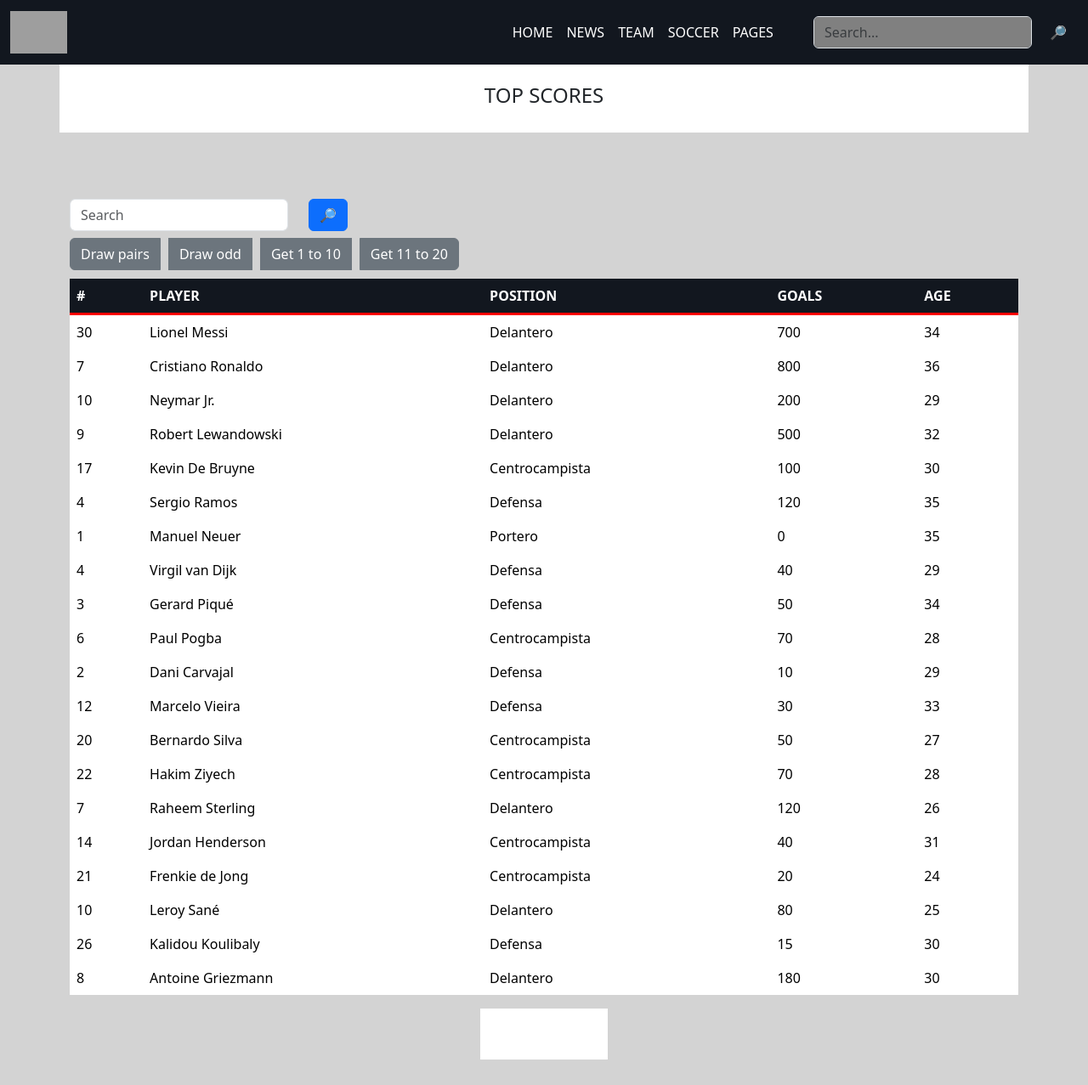
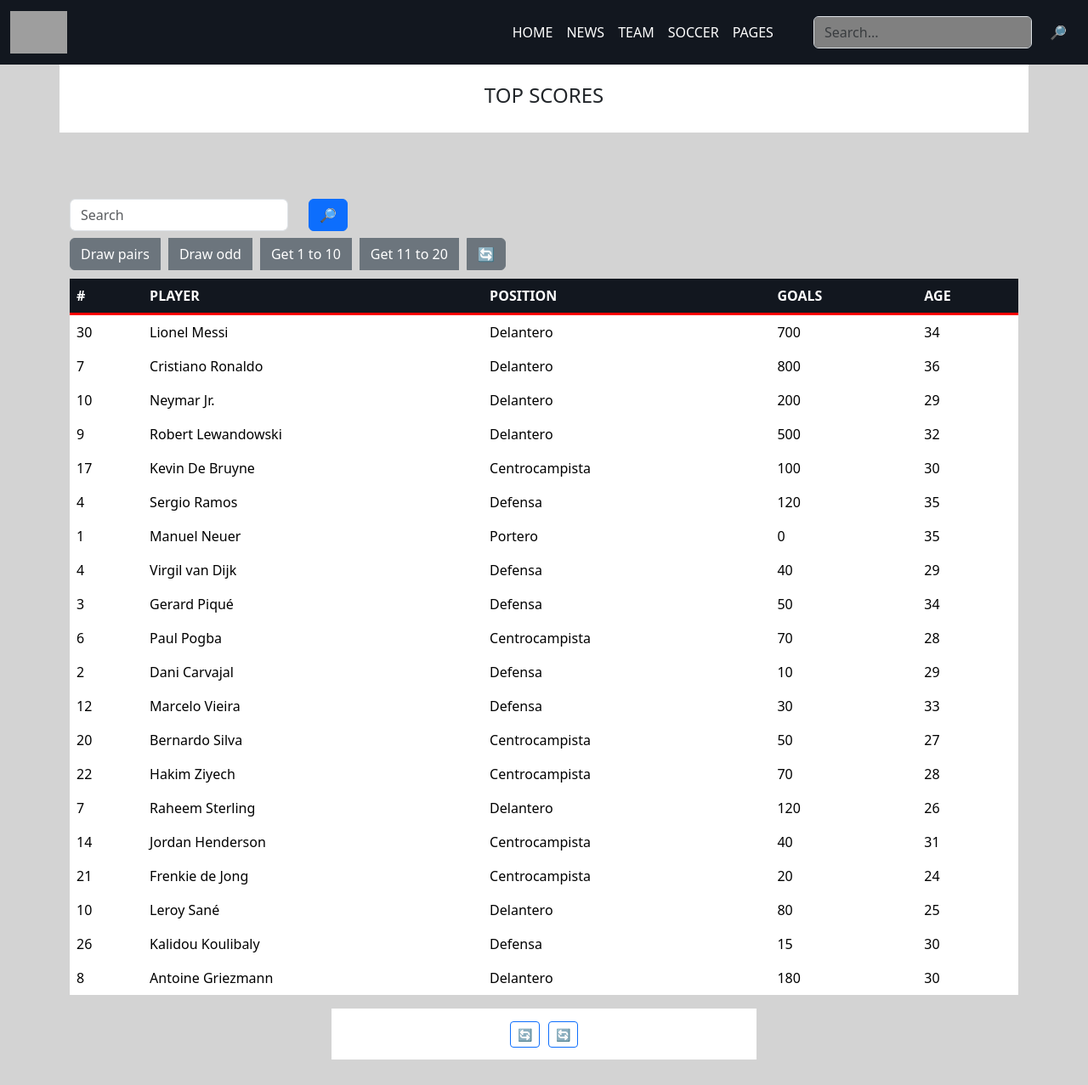
Before and after one commit to Santy-417/ReactProyectFinal, a React (Vite) app: page / in a window 1280 px wide. Shown: the whole page at 85% size. Built offline with nearby package versions, Linux system fonts and the light colour scheme; grey boxes are pictures that could not be loaded.

Commit message:
create buttons of icons

```diff
--- a/src/App.jsx
+++ b/src/App.jsx
@@ -1,7 +1,8 @@
 import PlayerTable from './components/PlayerTable.jsx';
 import NavBarHome from './components/NavBarHome.jsx';
 import 'bootstrap/dist/css/bootstrap.min.css';
-import Footer from './components/Footer.jsx';
+import SocialMedial from './components/SocialMedial.jsx';
+
 
 
 function App() {
@@ -10,7 +11,7 @@ function App() {
     <>
       <NavBarHome />
       <PlayerTable />
-      <Footer />
+      <SocialMedial/>
     </>
   )
 }
--- a/src/components/Footer.jsx
+++ /dev/null
@@ -1,11 +0,0 @@
-import React from "react";
-
-const Footer=() => {
-    return (
-        <div className="footer">
-            Hola
-        </div>
-    )
-}
-
-export default Footer;
--- a/src/components/PlayerTable.jsx
+++ b/src/components/PlayerTable.jsx
@@ -97,9 +97,16 @@ function PlayerTable() {
         </Button>
         <Button
           variant="secondary"
+          style={{ marginRight: '10px' }}
           onClick={() => onSlice(false)}
         >
           Get 11 to 20
+        </Button>
+        <Button
+          variant="secondary"
+          onClick={() => setData(originalData)}
+        >
+          🔄
         </Button>
       </ButtonGroup>
       <Table
--- /dev/null
+++ b/src/components/SocialMedial.jsx
@@ -0,0 +1,12 @@
+import { Button } from "react-bootstrap"
+
+const SocialMedial = () => {
+    return (
+        <div className="footer">
+            <Button variant="outline-primary" style={{marginRight: "10px"}} size="sm">🔄</Button>
+            <Button variant="outline-primary" size="sm" href="" target="blank">🔄</Button>
+        </div>
+    )
+}
+
+export default SocialMedial
--- a/src/index.css
+++ b/src/index.css
@@ -19,9 +19,9 @@ body {
   justify-content: center;
   align-items: center;
   height: 60px;
-  width: 150px;
+  width: 500px;
   background-color: white;
-  color: white;
+  color: black;
   margin: 0 auto;
   text-align: center;
   margin-bottom: 30px;
```
